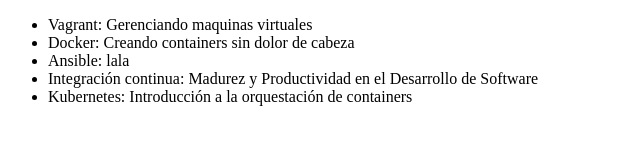
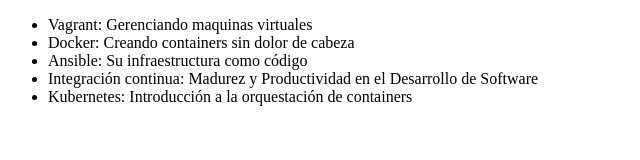
Before and after one commit to BrunoOMV/alura-git, a plain HTML site: page index.html in a window 1280 px wide. Shown: the whole page, without its empty margins (0-640 px from the left). Drawn offline with Linux system fonts and the light colour scheme.

Commit message:
Cambiando el nombre del curso de Ansible

```diff
--- a/index.html
+++ b/index.html
@@ -8,7 +8,7 @@
      <ul>
          <li> Vagrant: Gerenciando maquinas virtuales </li>
          <li> Docker: Creando containers sin dolor de cabeza</li>
-         <li> Ansible: lala </li>
+         <li> Ansible: Su infraestructura como código </li>
          <li> Integración continua: Madurez y Productividad en el Desarrollo de Software</li>
          <li>Kubernetes: Introducción a la orquestación de containers </li>
      </ul>
```
